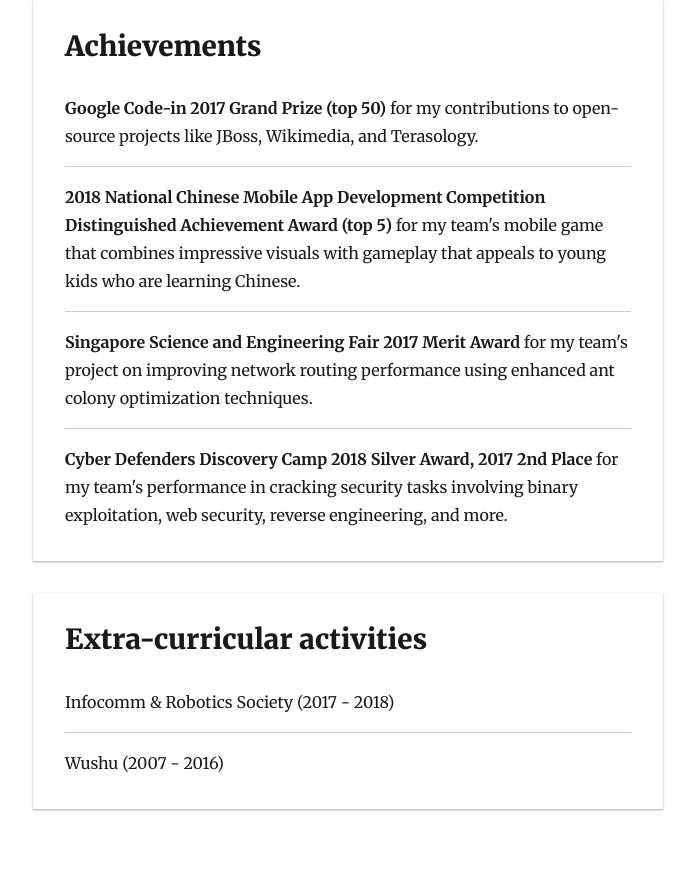
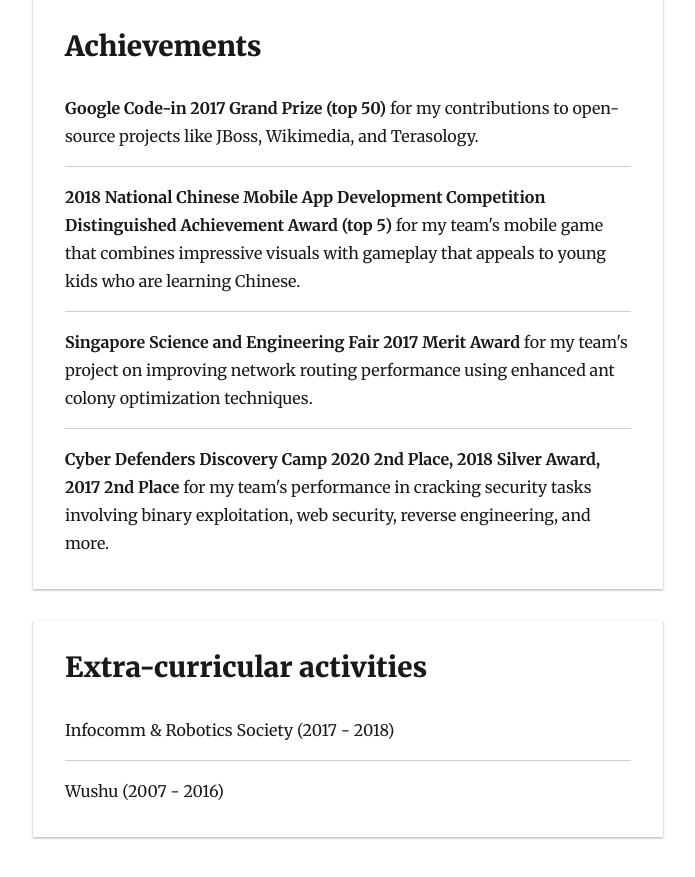
Before and after one commit to zwliew/blog, a Gatsby site: page /about-me in a window 1280 px wide. Shown: the part 1387-2264 px from the top of the page, without its empty margins (292-987 px from the left). Built offline with nearby package versions, Linux system fonts and the light colour scheme; Gatsby itself is replaced by a stand-in of ours; some packages are replaced by stand-ins of ours.

Commit message:
about-me: Add CDDC 2020 info

```diff
--- a/src/pages/about-me.js
+++ b/src/pages/about-me.js
@@ -115,7 +115,7 @@ const AboutMePage = ({ data, location }) => {
           </li>
           <li>
             <strong>
-              Cyber Defenders Discovery Camp 2018 Silver Award, 2017 2nd Place
+              Cyber Defenders Discovery Camp 2020 2nd Place, 2018 Silver Award, 2017 2nd Place
             </strong>{" "}
             for my team's performance in cracking security tasks involving
             binary exploitation, web security, reverse engineering, and more.
```
